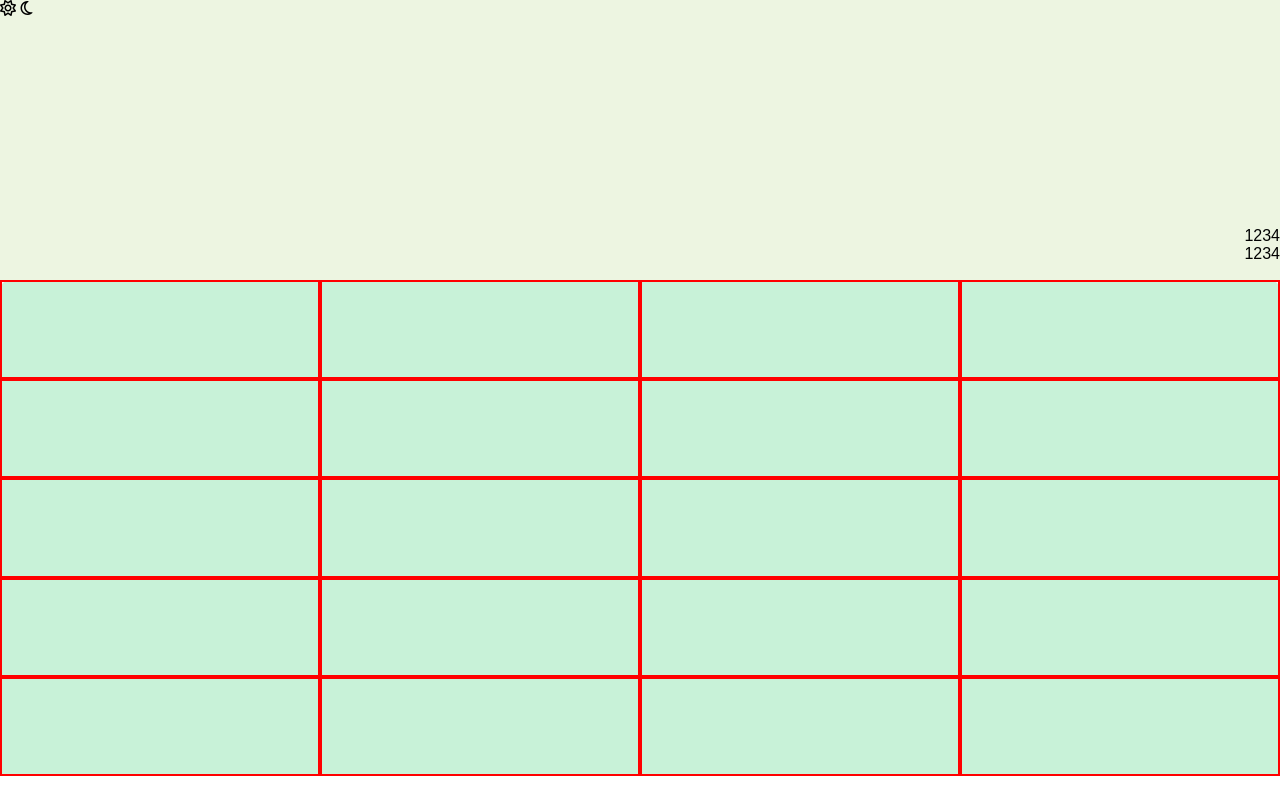
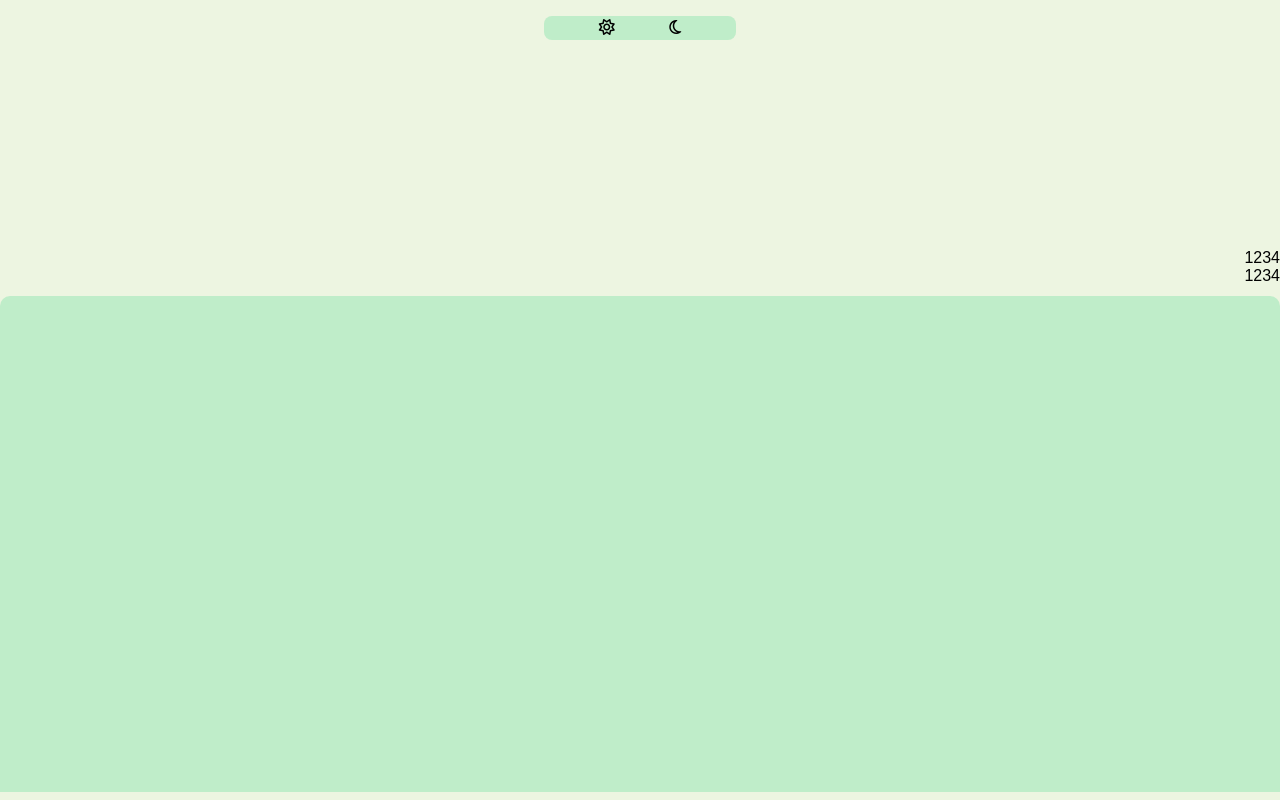
Before and after one commit to aimanwahizam/calculator, a plain HTML site: page index.html in a window 1280 px wide. Drawn offline with Linux system fonts and the light colour scheme.

Commit message:
fixed spacing and border of icons in display

```diff
--- a/index.html
+++ b/index.html
@@ -1,12 +1,16 @@
 <!DOCTYPE html>
 <html lang="en">
   <head>
-    <meta charset="UTF-8">
-    <meta http-equiv="X-UA-Compatible" content="IE=edge">
-    <meta name="viewport" content="width=device-width, initial-scale=1.0">
+    <meta charset="UTF-8" />
+    <meta http-equiv="X-UA-Compatible" content="IE=edge" />
+    <meta name="viewport" content="width=device-width, initial-scale=1.0" />
     <title>Calculator</title>
-    <link rel="stylesheet" href="./styles/styles.css">
-    <script src="https://kit.fontawesome.com/524757eaf3.js" crossorigin="anonymous"></script>
+    <link rel="stylesheet" href="./styles/styles.css" />
+    <script
+      src="https://kit.fontawesome.com/524757eaf3.js"
+      crossorigin="anonymous"
+    ></script>
+  </head>
   <body>
     <div class="display">
       <div class="display__top">
@@ -23,68 +27,32 @@
     </div>
 
     <div class="inputs">
-        <div class="inputs__button inputs__button--color-one" id="AC">
-
-        </div>
-        <div class="inputs__button inputs__button--color-one" id="plusMinus">
-
-        </div>
-        <div class="inputs__button inputs__button--color-one" id="percentage">
-
-        </div>
-        <div class="inputs__button inputs__button--color-two" id="divide">
-
-        </div>
-        <div class="inputs__button inputs__button--color-two" id="multiply">
-
-        </div>
-        <div class="inputs__button inputs__button--color-two" id="subtract">
-
-        </div>
-        <div class="inputs__button inputs__button--color-two" id="add">
-
-        </div>
-        <div class="inputs__button inputs__button--color-two" id="equals">
-
-        </div>
-        <div class="inputs__button" id="0">
-
-        </div>
-        <div class="inputs__button" id="1">
-
-        </div>
-        <div class="inputs__button" id="2">
-
-        </div>
-        <div class="inputs__button" id="3">
-
-        </div>
-        <div class="inputs__button" id="4">
-
-        </div>
-        <div class="inputs__button" id="5">
-
-        </div>
-        <div class="inputs__button" id="6">
-
-        </div>
-        <div class="inputs__button" id="7">
-
-        </div>
-        <div class="inputs__button" id="8">
-
-        </div>
-        <div class="inputs__button" id="9">
-
-        </div>
-        <div class="inputs__button" id="clear">
-
-        </div>
-        <div class="inputs__button" id="decimal">
-
-        </div>
-
-
+      <div class="inputs__button inputs__button--color-one" id="AC"></div>
+      <div
+        class="inputs__button inputs__button--color-one"
+        id="plusMinus"
+      ></div>
+      <div
+        class="inputs__button inputs__button--color-one"
+        id="percentage"
+      ></div>
+      <div class="inputs__button inputs__button--color-two" id="divide"></div>
+      <div class="inputs__button inputs__button--color-two" id="multiply"></div>
+      <div class="inputs__button inputs__button--color-two" id="subtract"></div>
+      <div class="inputs__button inputs__button--color-two" id="add"></div>
+      <div class="inputs__button inputs__button--color-two" id="equals"></div>
+      <div class="inputs__button" id="0"></div>
+      <div class="inputs__button" id="1"></div>
+      <div class="inputs__button" id="2"></div>
+      <div class="inputs__button" id="3"></div>
+      <div class="inputs__button" id="4"></div>
+      <div class="inputs__button" id="5"></div>
+      <div class="inputs__button" id="6"></div>
+      <div class="inputs__button" id="7"></div>
+      <div class="inputs__button" id="8"></div>
+      <div class="inputs__button" id="9"></div>
+      <div class="inputs__button" id="clear"></div>
+      <div class="inputs__button" id="decimal"></div>
     </div>
   </body>
 </html>
--- a/styles/_body.scss
+++ b/styles/_body.scss
@@ -1,4 +1,10 @@
+@use "./variables" as *;
+
 * {
     padding: 0;
     margin: 0;
 }
+
+body {
+    background-color: $color-background;
+}
--- a/styles/_display.scss
+++ b/styles/_display.scss
@@ -3,8 +3,26 @@
 // Mobile
 .display {
     height: 35vh;
-    background-color: $color-background;
     font-family: $font-primary;
+
+    &__top {
+        margin-top: 1rem;
+        width: 100%;
+        display: flex;
+        flex-direction: row;
+        justify-content: center;
+    }
+
+    &__options {
+        background-color: $color-input-background;
+        border-radius: 0.5rem;
+        height: 1.5rem;
+        width: 15%;
+        display: flex;
+        flex-direction: row;
+        justify-content: space-evenly;
+        align-items: center;
+    }
 
     &__bottom {
         height: 87.5%;
--- a/styles/_inputs.scss
+++ b/styles/_inputs.scss
@@ -11,7 +11,6 @@
     border-top-right-radius: 10px;
 
     &__button {
-        border: 2px solid red;
         display: flex;
         justify-content: center;
         align-items: center;
```
Also changed, not shown: styles/styles.css, 1 other file. Lines whose indentation alone changed are shown as unchanged.
